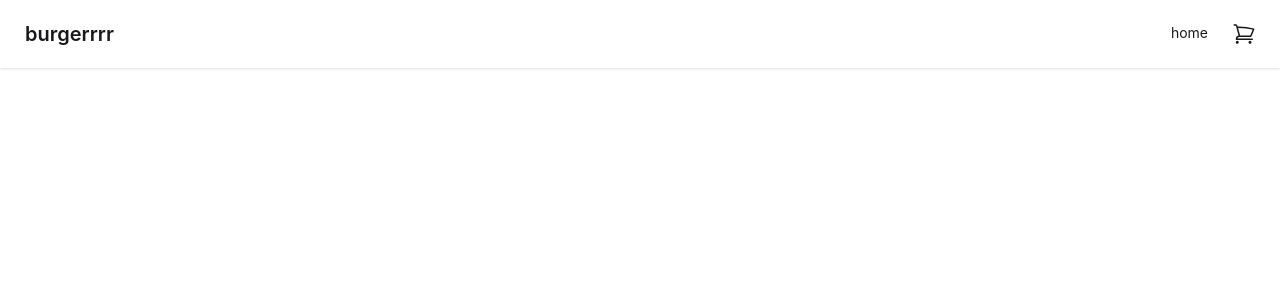
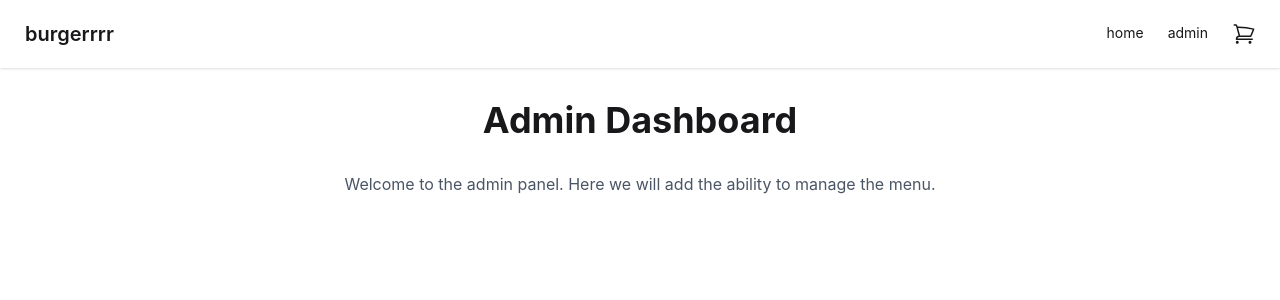
Before and after one commit to youssefemadsalem/react-task, a React (Vite) app: page /admin in a window 1280 px wide. Before the commit this address had no page. Shown: the top 300 px of the page. Built offline with nearby package versions, Linux system fonts and the light colour scheme; data requests are answered from the project's data file.

Commit message:
feat(admin):admin component starter logic  and  UI added

```diff
--- a/src/App.jsx
+++ b/src/App.jsx
@@ -4,6 +4,7 @@ import Navbar from "./components/navbar";
 import Cart from "./components/Cart";
 import Home from "./components/home";
 import { Route, Routes } from "react-router";
+import Admin from "./components/Admin";
 
 function App() {
   const [cart, setCart] = useState([]);
@@ -79,6 +80,8 @@ function App() {
             />
           }
         />
+
+        <Route path="/admin" element={<Admin />} />
       </Routes>
     </>
   );
--- /dev/null
+++ b/src/components/Admin.jsx
@@ -0,0 +1,13 @@
+function Admin() {
+  return (
+    <div className="p-8 max-w-4xl mx-auto">
+      <h1 className="text-4xl font-bold text-center mb-8">Admin Dashboard</h1>
+      <p className="text-center text-gray-600">
+        Welcome to the admin panel. Here we will add the ability to manage the
+        menu.
+      </p>
+    </div>
+  );
+}
+
+export default Admin;
--- a/src/components/navbar.jsx
+++ b/src/components/navbar.jsx
@@ -11,6 +11,9 @@ const Navbar = () => {
         <ul className="menu menu-horizontal px-1">
           <li>
             <NavLink to="/">home</NavLink>
+          </li>
+          <li>
+            <NavLink to="/admin">admin</NavLink>
           </li>
           <li>
             <NavLink to="/cart">
```
